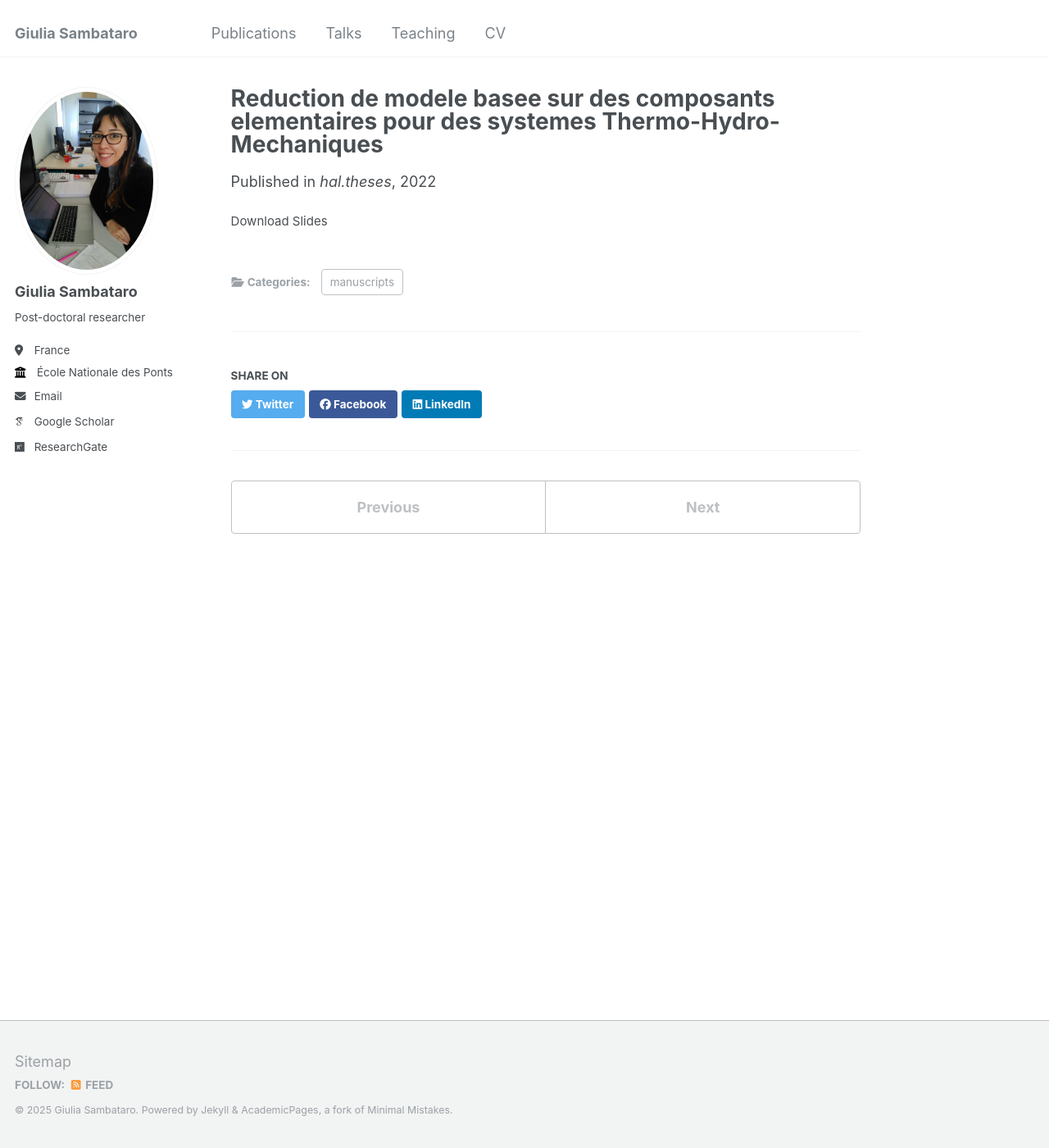
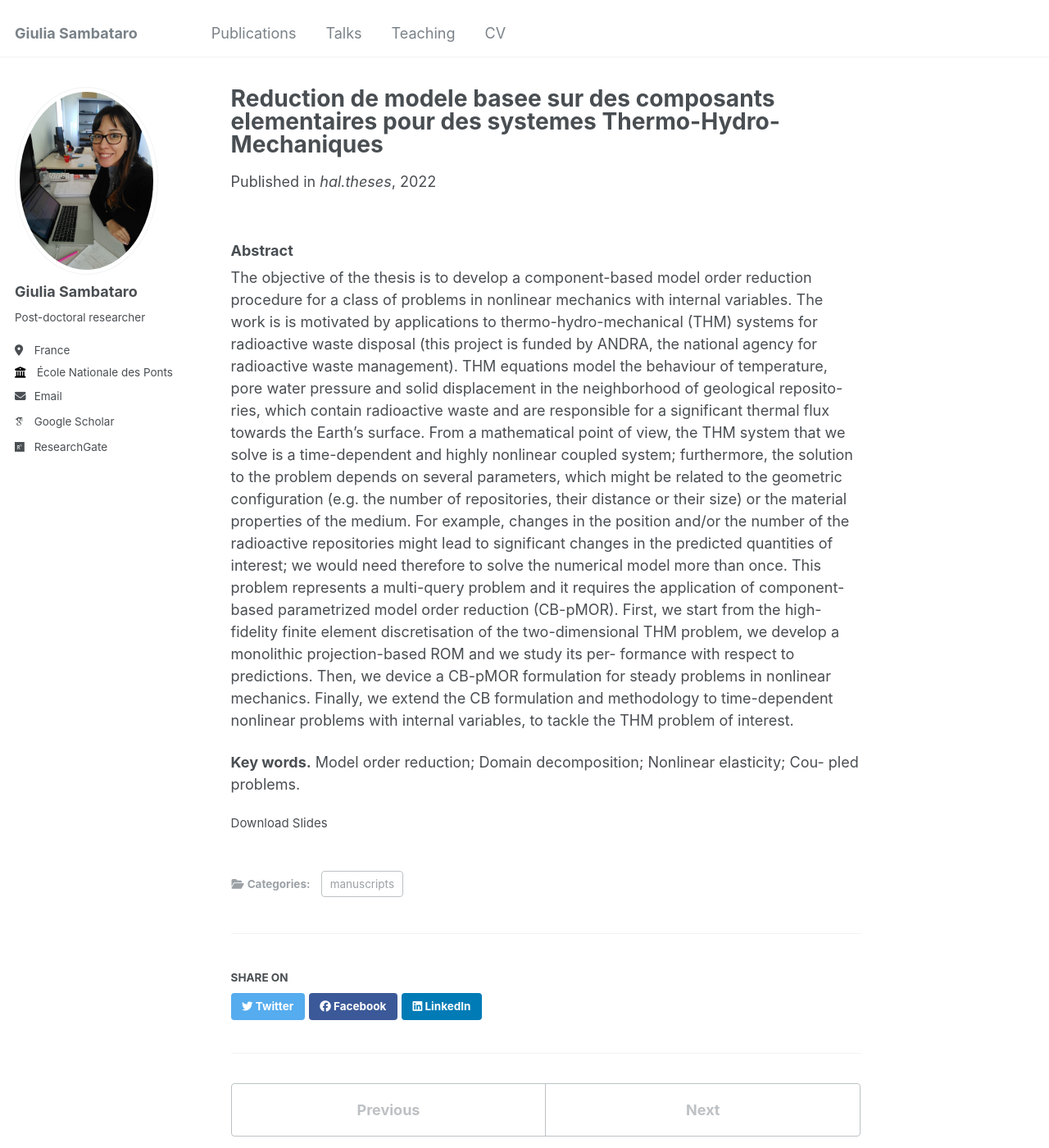
Before and after one commit to gsambata/gsambata.github.io, a Jekyll site: the page built from _publications/2009-10-01-paper-title-number-5.md, in a window 1280 px wide and 1400 px high. Shown: the whole window at 82% size. Built offline with Jekyll 4.4.1, drawn with Linux system fonts in a browser that asks for light colours; some web fonts are replaced.

Commit message:
abstract of all paper

```diff
--- a/_publications/2009-10-01-paper-title-number-5.md
+++ b/_publications/2009-10-01-paper-title-number-5.md
@@ -10,3 +10,29 @@ slidesurl: 'http://academicpages.github.io/files/PhD_defense.pdf'
 paperurl: 'https://theses.hal.science/tel-04006932/document'
 #citation: 'Sambataro. (2022).'
 ---
+### Abstract <br>
+The objective of the thesis is to develop a component-based model order reduction
+procedure for a class of problems in nonlinear mechanics with internal variables. The
+work is is motivated by applications to thermo-hydro-mechanical (THM) systems for
+radioactive waste disposal (this project is funded by ANDRA, the national agency for
+radioactive waste management). THM equations model the behaviour of temperature,
+pore water pressure and solid displacement in the neighborhood of geological reposito-
+ries, which contain radioactive waste and are responsible for a significant thermal flux
+towards the Earth’s surface. From a mathematical point of view, the THM system
+that we solve is a time-dependent and highly nonlinear coupled system; furthermore,
+the solution to the problem depends on several parameters, which might be related to
+the geometric configuration (e.g. the number of repositories, their distance or their
+size) or the material properties of the medium. For example, changes in the position
+and/or the number of the radioactive repositories might lead to significant changes in
+the predicted quantities of interest; we would need therefore to solve the numerical
+model more than once. This problem represents a multi-query problem and it requires
+the application of component-based parametrized model order reduction (CB-pMOR).
+First, we start from the high-fidelity finite element discretisation of the two-dimensional
+THM problem, we develop a monolithic projection-based ROM and we study its per-
+formance with respect to predictions. Then, we device a CB-pMOR formulation for
+steady problems in nonlinear mechanics. Finally, we extend the CB formulation and
+methodology to time-dependent nonlinear problems with internal variables, to tackle
+the THM problem of interest.
+
+**Key words.** Model order reduction; Domain decomposition; Nonlinear elasticity; Cou-
+pled problems.
```
Also changed, not shown: _publications/2009-10-01-paper-title-number-6.md (+4 -0 lines), _publications/2024-02-17-paper-title-number-4.md (+12 -0 lines).
